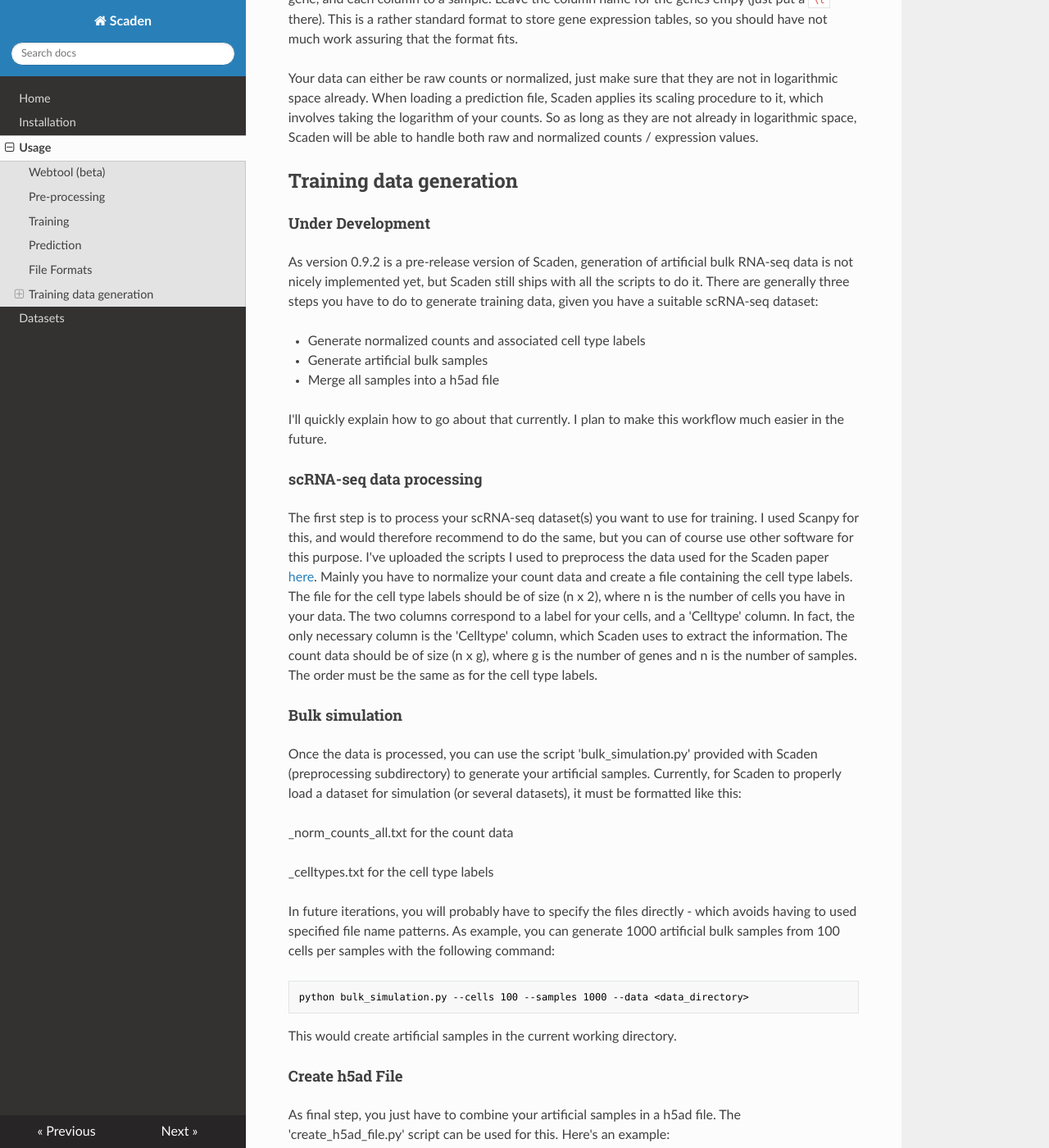
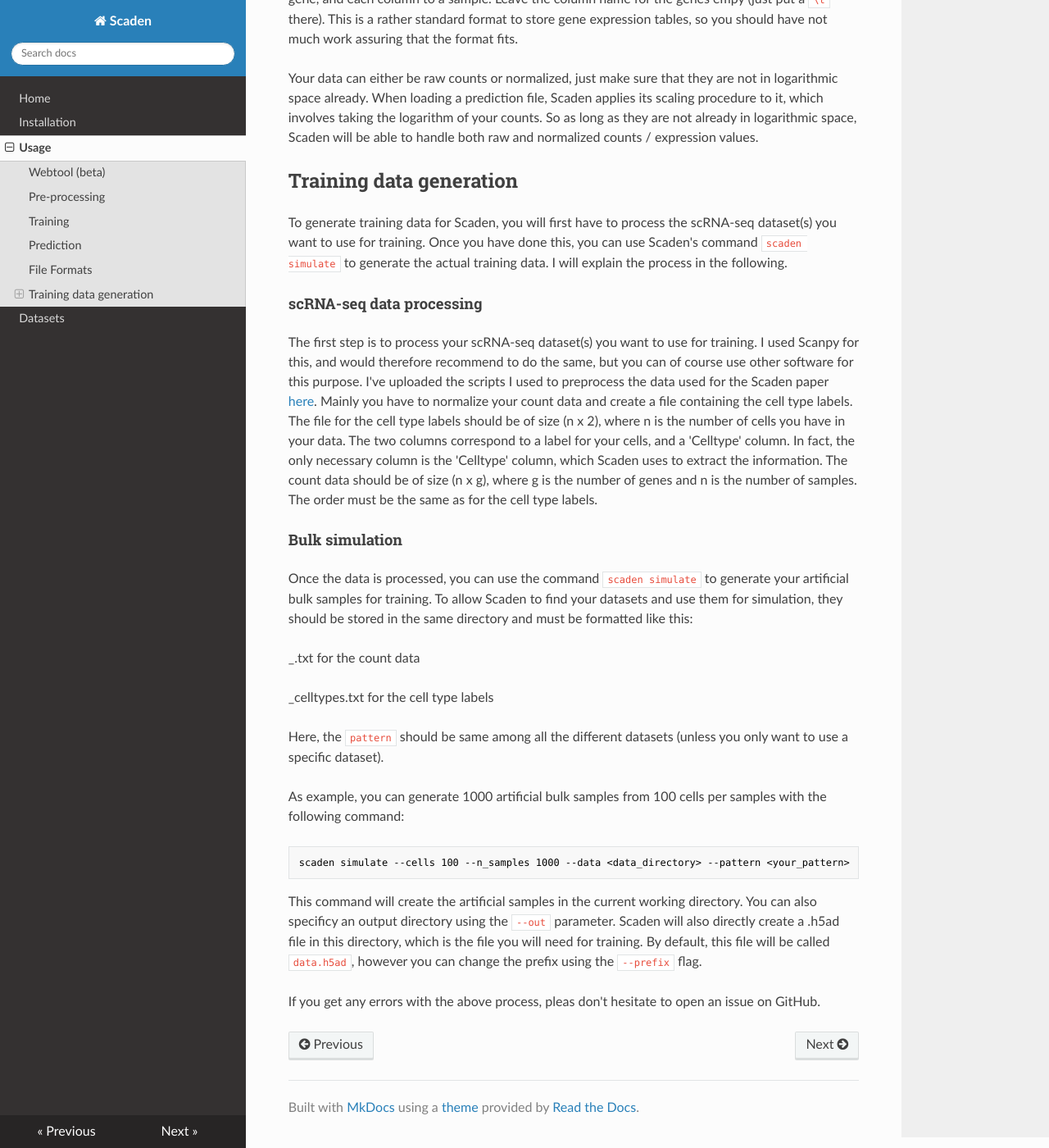
Before and after one commit to KevinMenden/scaden, an MkDocs documentation site: the page built from docs/usage.md, in a window 1280 px wide and 1400 px high, scrolled down 2098 px. Shown: the whole window at 82% size. Built offline with MkDocs 1.6.1, drawn with Linux system fonts in a browser that asks for light colours; nearby versions of some CDN libraries; some of the changed text lies outside the part shown.

Commit message:
updated changelog and docs

````diff
--- a/docs/usage.md
+++ b/docs/usage.md
@@ -88,15 +88,9 @@ Your data can either be raw counts or normalized, just make sure that they are n
 So as long as they are not already in logarithmic space, Scaden will be able to handle both raw and normalized counts / expression values.
 
 ## Training data generation
-#### Under Development
-As version 0.9.2 is a pre-release version of Scaden, generation of artificial bulk RNA-seq data is not nicely implemented yet, but Scaden still ships with all the scripts to do it.
-There are generally three steps you have to do to generate training data, given you have a suitable scRNA-seq dataset:
 
-* Generate normalized counts and associated cell type labels
-* Generate artificial bulk samples
-* Merge all samples into a h5ad file
-
-I'll quickly explain how to go about that currently. I plan to make this workflow much easier in the future.
+To generate training data for Scaden, you will first have to process the scRNA-seq dataset(s) you want to use for training.
+Once you have done this, you can use Scaden's command `scaden simulate` to generate the actual training data. I will explain the process in the following.
 
 #### scRNA-seq data processing
 The first step is to process your scRNA-seq dataset(s) you want to use for training. I used Scanpy for this, and would therefore
@@ -108,26 +102,21 @@ column, which Scaden uses to extract the information. The count data should be o
 The order must be the same as for the cell type labels.
 
 #### Bulk simulation
-Once the data is processed, you can use the script 'bulk_simulation.py' provided with Scaden (preprocessing subdirectory) to generate your artificial samples.
-Currently, for Scaden to properly load a dataset for simulation (or several datasets), it must be formatted like this:
+Once the data is processed, you can use the command `scaden simulate` to generate your artificial bulk samples for training.
+To allow Scaden to find your datasets and use them for simulation, they should be stored in the same directory and must be formatted like this:
 
-<dataset_name>_norm_counts_all.txt for the count data
+<dataset_name>_<pattern>.txt for the count data
 
 <dataset_name>_celltypes.txt for the cell type labels
 
-In future iterations, you will probably have to specify the files directly - which avoids having to used specified file name patterns.
+Here, the `pattern` should be same among all the different datasets (unless you only want to use a specific dataset).
+
 As example, you can generate 1000 artificial bulk samples from 100 cells per samples with the following command:
 ```console
-python bulk_simulation.py --cells 100 --samples 1000 --data <data_directory>
+scaden simulate --cells 100 --n_samples 1000 --data <data_directory> --pattern <your_pattern>
 ```
-This would create artificial samples in the current working directory.
+
+This command will create the artificial samples in the current working directory. You can also specificy an output directory using the `--out` parameter. Scaden will also directly create a .h5ad file in this directory, which is the file you will need for training. By default, this file will be called `data.h5ad`, however you can change the prefix using the `--prefix` flag.
 
 
-#### Create h5ad File
-As final step, you just have to combine your artificial samples in a h5ad file. The 'create_h5ad_file.py' script can be used for this.
-Here's an example:
-```console
-python create_h5ad_file.py --data <directory_with_artificial_samples> --out <name>.h5ad
-```
-
 If you get any errors with the above process, pleas don't hesitate to open an issue on GitHub.
````
Also changed, not shown: CHANGELOG.md (+1 -0 lines), docs/index.md (+20 -3 lines).
